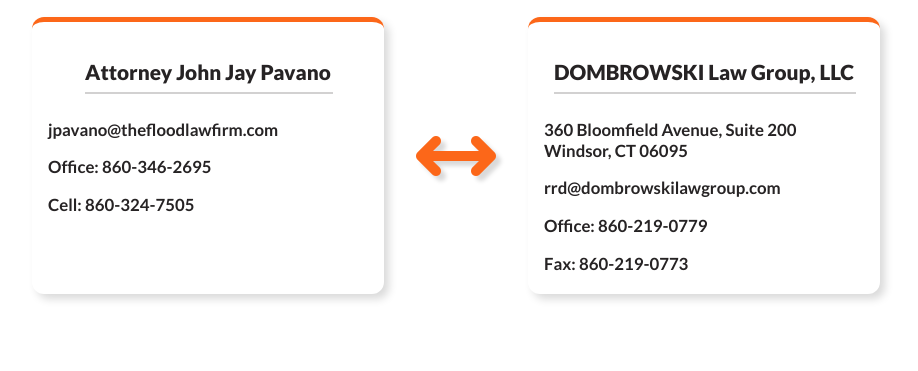
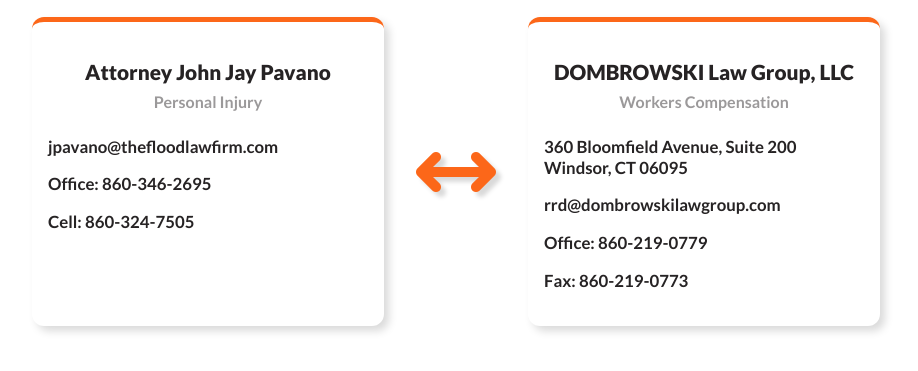
Before and after one commit to PandolfoM/pavdom, a plain HTML site: page index.html in a window 1280 px wide. Shown: the part 271-642 px from the top of the page, without its empty margins (168-1086 px from the left). Drawn offline with Linux system fonts and the light colour scheme.

Commit message:
subtitles

```diff
--- a/assets/css/index.css
+++ b/assets/css/index.css
@@ -38,7 +38,7 @@ h1 {
 }
 
 .card {
-  height: 15rem;
+  height: 17rem;
   transition: transform 200ms ease-in;
   text-align: left;
   display: flex;
@@ -68,6 +68,11 @@ h1 {
   font-size: 1.3rem;
   font-weight: 900;
   margin-bottom: 0px;
+}
+
+.card-subtitle {
+  color: #26232476;
+  margin: 0.5em 0;
 }
 
 .card-header {
--- a/index.html
+++ b/index.html
@@ -31,7 +31,7 @@
       <div class="card">
         <header class="card-header">
           <h3>Attorney John Jay Pavano</h3>
-          <hr />
+          <h4 class="card-subtitle">Personal Injury</h4>
         </header>
         <div class="card-details">
           <p>
@@ -55,7 +55,7 @@
       <div class="card">
         <header class="card-header">
           <h3>DOMBROWSKI Law Group, LLC</h3>
-          <hr />
+          <h4 class="card-subtitle">Workers Compensation</h4>
         </header>
         <div class="card-details">
           <p>
```
